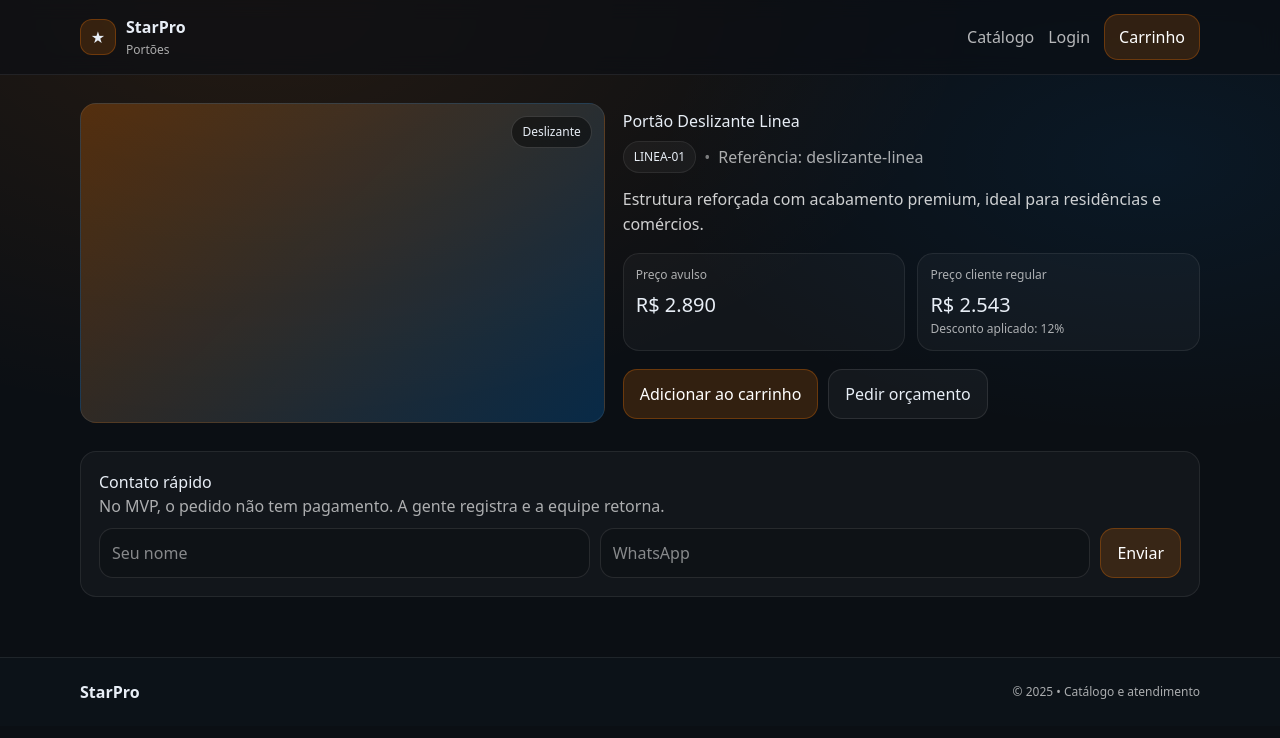
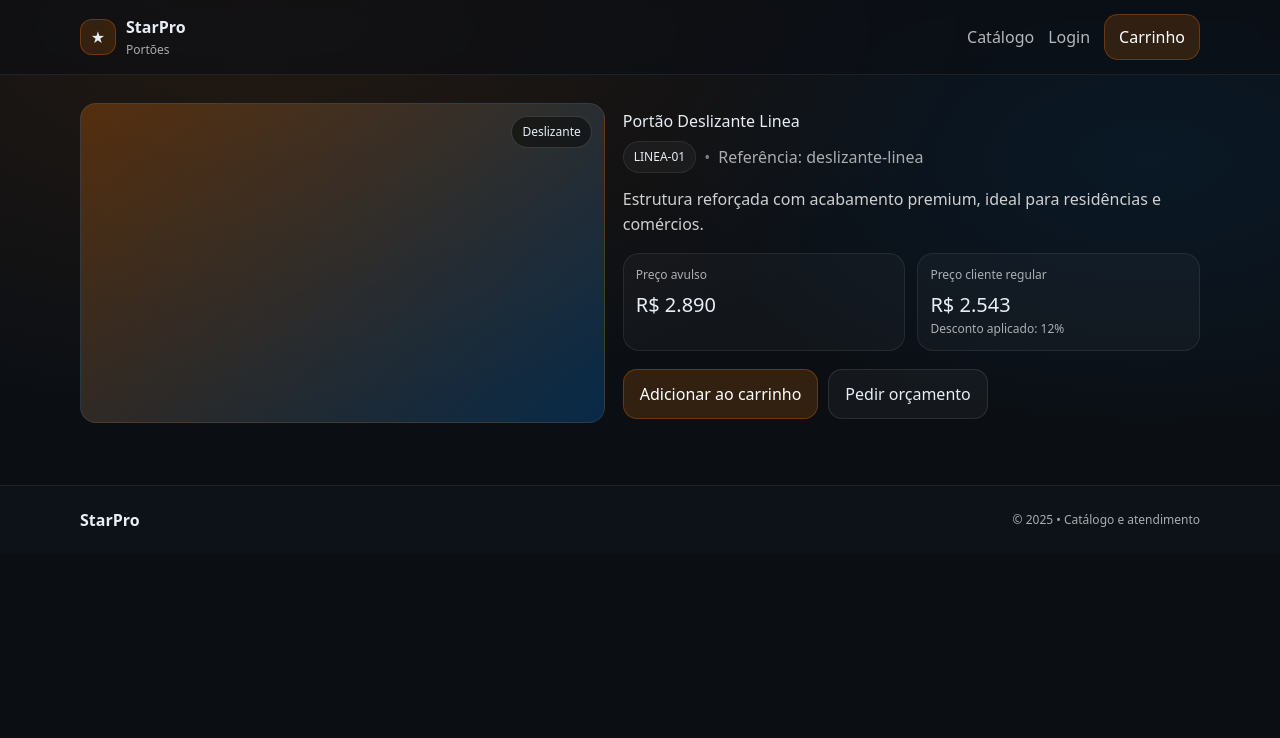
Before and after one commit to oskadoskaposka/portoes-site, a Next.js app: page /produto/deslizante-linea in a window 1280 px wide. Shown: the top 738 px of the page. Built offline with nearby package versions, Linux system fonts and the light colour scheme.

Commit message:
Add product catalog and dynamic product pages

```diff
--- a/app/produto/[slug]/page.tsx
+++ b/app/produto/[slug]/page.tsx
@@ -5,16 +5,24 @@ export function generateStaticParams() {
   return products.map((p) => ({ slug: p.slug }));
 }
 
-export default function ProductPage({ params }: { params: { slug: string } }) {
-  const product = products.find((p) => p.slug === params.slug);
+type Params = { slug: string };
+
+export default async function ProductPage({
+  params,
+}: {
+  params: Params | Promise<Params>;
+}) {
+  const resolved = await params;
+  const slug = resolved.slug;
+
+  const product = products.find((p) => p.slug === slug);
 
   if (!product) {
     return (
       <div className="container">
         <h1>Produto não encontrado</h1>
-        <p style={{ color: "rgba(255,255,255,.65)" }}>
-          Verifique o link e tente novamente.
-        </p>
+        <p>Slug recebido: <code>{String(slug)}</code></p>
+        <p>Slugs disponíveis: <code>{products.map((p) => p.slug).join(", ")}</code></p>
       </div>
     );
   }
@@ -41,7 +49,9 @@ export default function ProductPage({ params }: { params: { slug: string } }) {
           <div className={styles.priceBox}>
             <div>
               <div className={styles.label}>Preço avulso</div>
-              <div className={styles.price}>R$ {product.price.toLocaleString("pt-BR")}</div>
+              <div className={styles.price}>
+                R$ {product.price.toLocaleString("pt-BR")}
+              </div>
             </div>
             <div>
               <div className={styles.label}>Preço cliente regular</div>
@@ -62,18 +72,6 @@ export default function ProductPage({ params }: { params: { slug: string } }) {
           </div>
         </div>
       </div>
-
-      <div id="contato" className={styles.contact}>
-        <h2>Contato rápido</h2>
-        <p className={styles.muted}>
-          No MVP, o pedido não tem pagamento. A gente registra e a equipe retorna.
-        </p>
-        <div className={styles.formRow}>
-          <input placeholder="Seu nome" />
-          <input placeholder="WhatsApp" />
-          <button>Enviar</button>
-        </div>
-      </div>
     </div>
   );
 }
```
